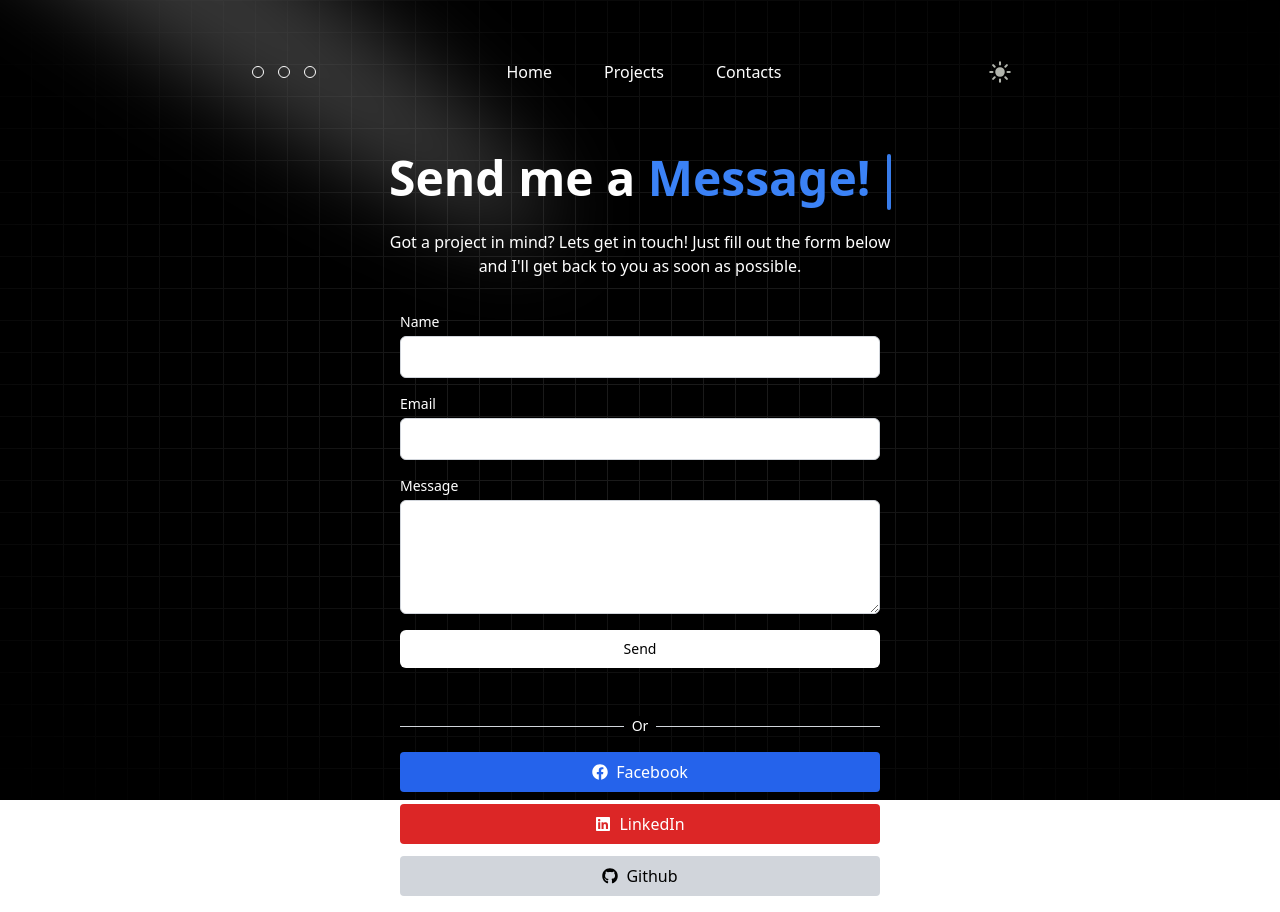
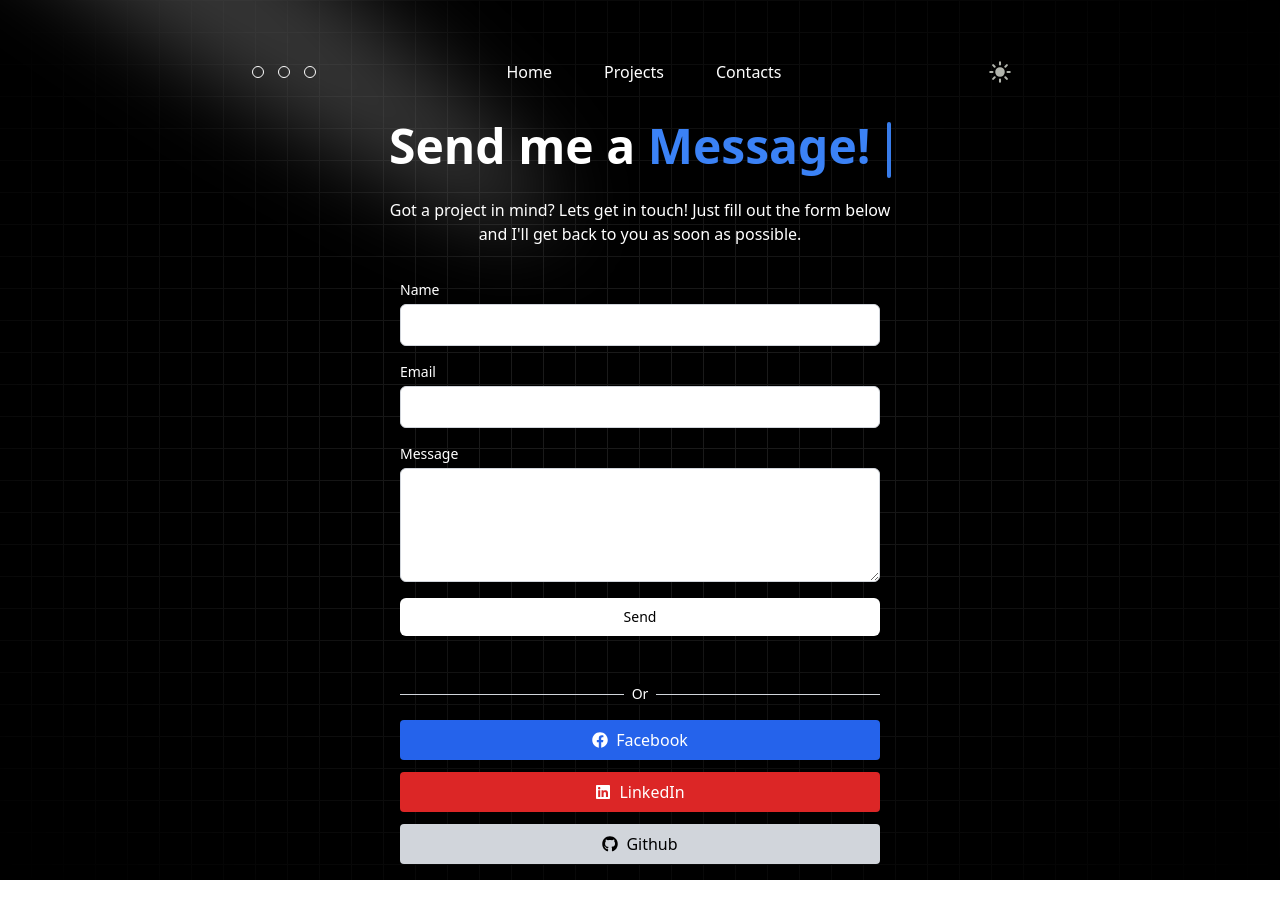
Before and after one commit to Jethrr/personal-portfolio, a React (Vite) app: page /contacts in a window 1280 px wide. After the commit the page ends 880 px from the top, so only its background shows below. Built offline with nearby package versions, Linux system fonts and the light colour scheme.

Commit message:
motion changes

```diff
--- a/src/pages/Contacts.tsx
+++ b/src/pages/Contacts.tsx
@@ -49,14 +49,14 @@ const Contacts: React.FC = () => {
   };
 
   return (
-    <div className="relative h-screen w-full">
+    <div className="relative min-h-screen  w-full">
       <GridBackgroundDemo />
-      <div className="relative z-10 w-full h-screen text-[#B2B5AD] flex items-center justify-center">
+      <div className="relative z-10 w-full  text-[#B2B5AD] flex items-center justify-center">
         <Spotlight />
         <div className="home-container h-full w-full mx-4 xl:mx-60">
           <Navbar />
 
-          <div className="home-contents my-8 dark:white">
+          <div className="home-contents  dark:white">
             <Typewriter />
             {/* Contact Form Section */}
             <motion.div
--- a/src/pages/Home.tsx
+++ b/src/pages/Home.tsx
@@ -7,9 +7,9 @@ import { TypewriterEffect } from "@/components/ui/TypewriterEffect";
 
 const Home = () => {
   return (
-    <div className="relative h-screen w-full">
+    <div className="relative w-full">
       <GridBackgroundDemo />
-      <div className="relative z-10 w-full h-screen text-[#B2B5AD] flex items-center justify-center">
+      <div className="relative z-10 w-full  text-[#B2B5AD] flex items-center justify-center">
         <Spotlight />
         <div className="home-container h-full w-full mx-4 xl:mx-60">
           <Navbar />
```
